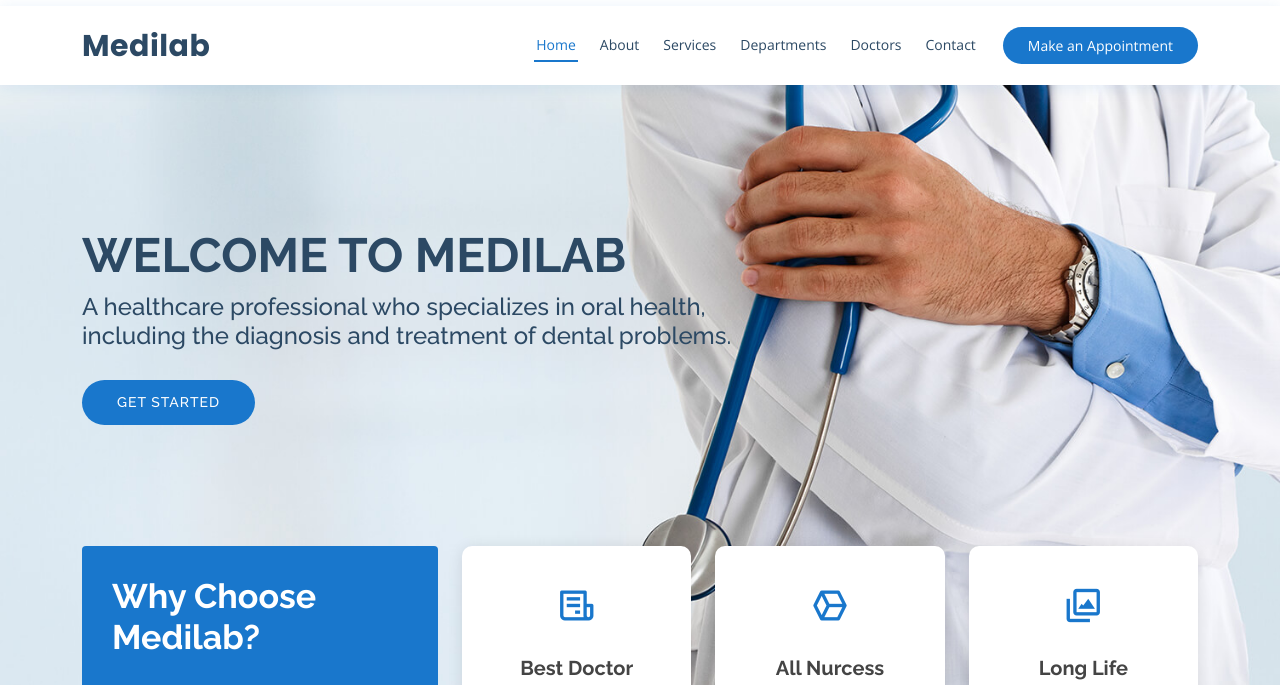
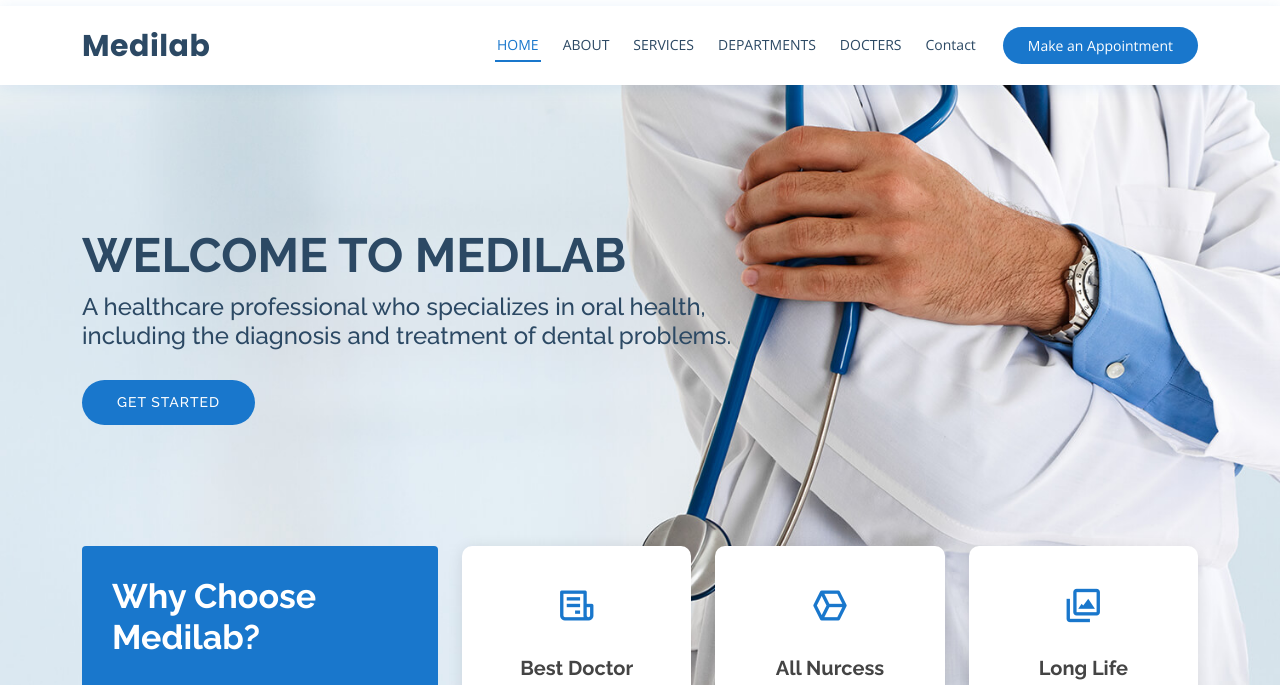
Before and after one commit to bilalamanat/Website-Medilab, a plain HTML site: page Medilab/index.html in a window 1280 px wide. Shown: the part 34-719 px from the top of the page. Drawn offline with nearby package versions, Linux system fonts and the light colour scheme.

Commit message:
CHANGING

```diff
--- a/Medilab/index.html
+++ b/Medilab/index.html
@@ -66,11 +66,11 @@
 
       <nav id="navbar" class="navbar order-last order-lg-0">
         <ul>
-          <li><a class="nav-link scrollto active" href="#hero">Home</a></li>
-          <li><a class="nav-link scrollto" href="#about">About</a></li>
-          <li><a class="nav-link scrollto" href="#services">Services</a></li>
-          <li><a class="nav-link scrollto" href="#departments">Departments</a></li>
-          <li><a class="nav-link scrollto" href="#doctors">Doctors</a></li>
+          <li><a class="nav-link scrollto active" href="#hero">HOME</a></li>
+          <li><a class="nav-link scrollto" href="#about">ABOUT</a></li>
+          <li><a class="nav-link scrollto" href="#services">SERVICES</a></li>
+          <li><a class="nav-link scrollto" href="#departments">DEPARTMENTS</a></li>
+          <li><a class="nav-link scrollto" href="#doctors">DOCTERS</a></li>
 
           </li>
           <li><a class="nav-link scrollto" href="#contact">Contact</a></li>
```
